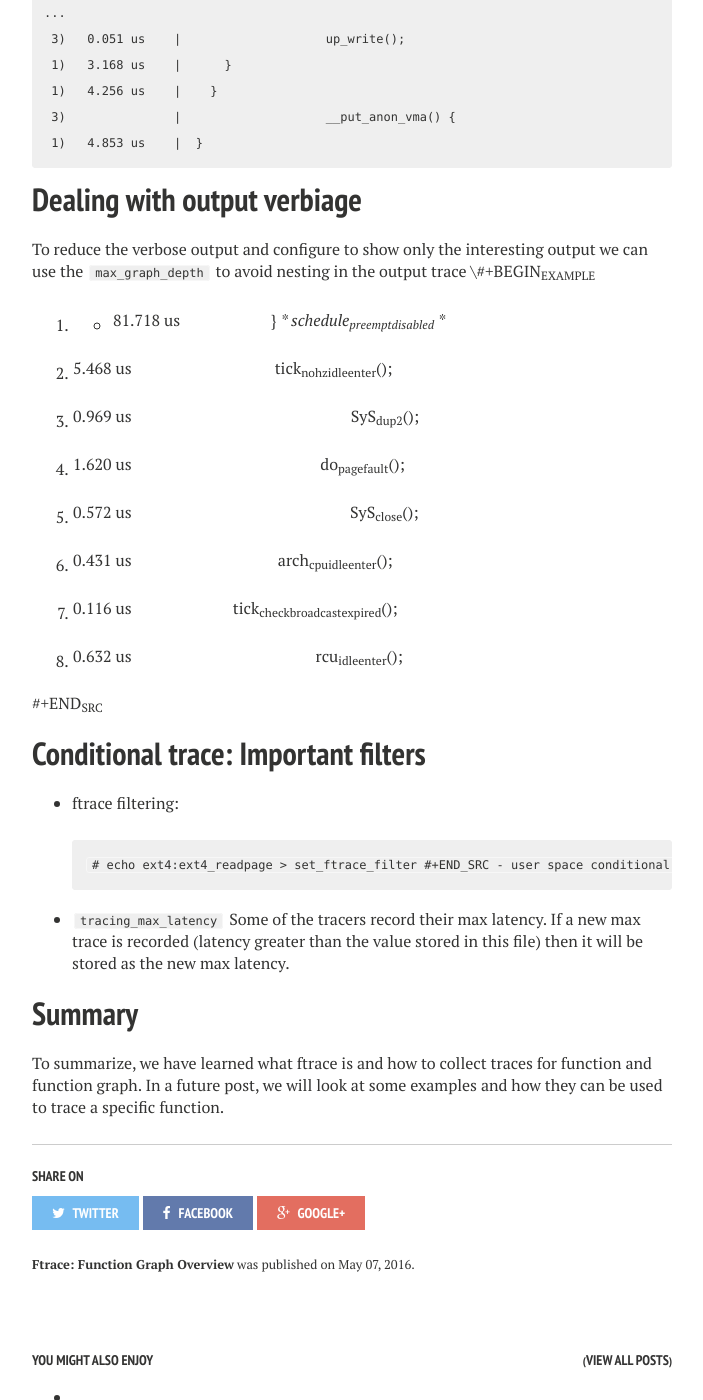
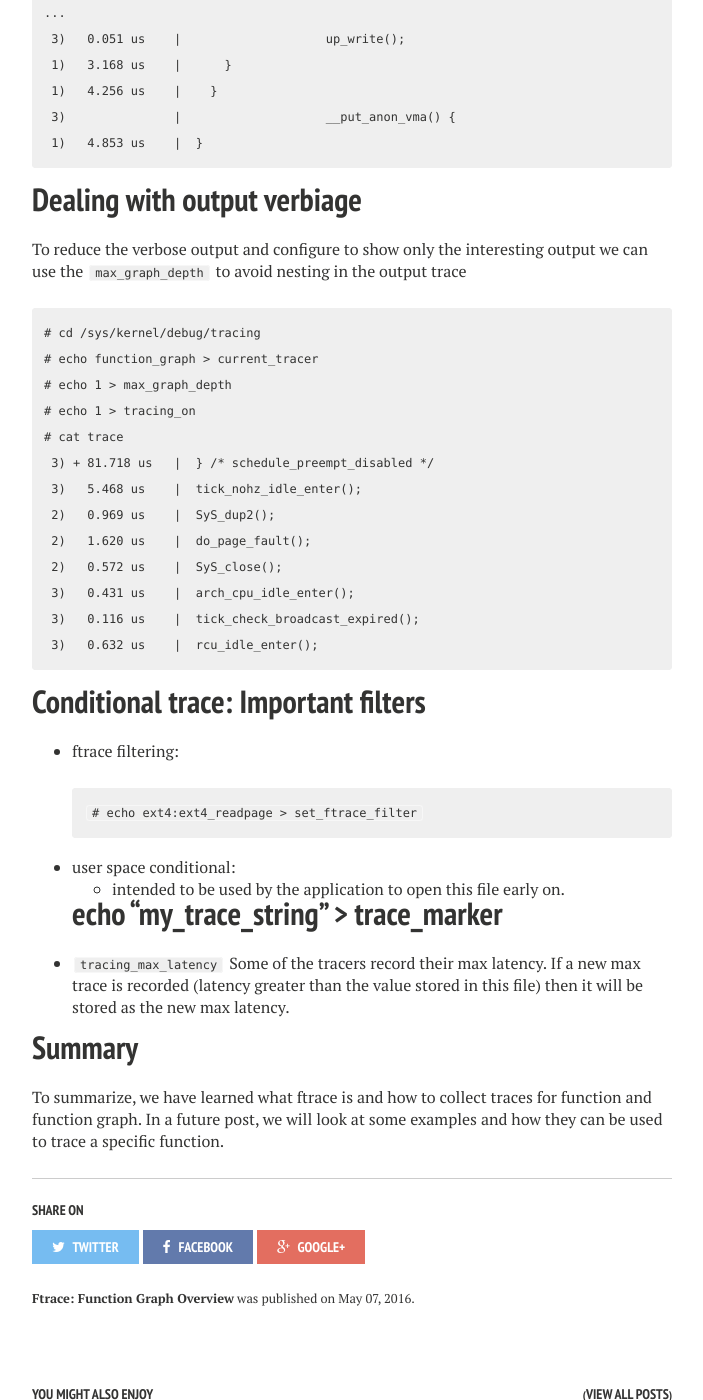
Before and after one commit to mycpuorg/mycpuorg.github.io, a Jekyll site: the page built from _posts/2016-05-07-ftrace-function-graph.md, in a window 1280 px wide and 1400 px high, scrolled down 2985 px. Shown: the whole window, without its empty margins (288-991 px from the left). Built offline with Jekyll 4.4.1, drawn with Linux system fonts in a browser that asks for light colours; nearby versions of some CDN libraries; comment, search, counter and statistics services are not loaded.

Commit message:
Fix SRC tags
Signed-off-by: Manoj Rao <me@mycpu.org>

```diff
--- a/_posts/2016-05-07-ftrace-function-graph.md
+++ b/_posts/2016-05-07-ftrace-function-graph.md
@@ -133,29 +133,31 @@ Ftrace supports static and dynamic events
 To reduce the verbose output and configure to show only the
 interesting output we can use the `max_graph_depth` to avoid nesting in
 the output trace
-\\#+BEGIN<sub>EXAMPLE</sub>
 
-1.  + 81.718 us   |  } *\* schedule<sub>preempt</sub><sub>disabled</sub> \**
-2.  5.468 us    |  tick<sub>nohz</sub><sub>idle</sub><sub>enter</sub>();
-3.  0.969 us    |  SyS<sub>dup2</sub>();
-4.  1.620 us    |  do<sub>page</sub><sub>fault</sub>();
-5.  0.572 us    |  SyS<sub>close</sub>();
-6.  0.431 us    |  arch<sub>cpu</sub><sub>idle</sub><sub>enter</sub>();
-7.  0.116 us    |  tick<sub>check</sub><sub>broadcast</sub><sub>expired</sub>();
-8.  0.632 us    |  rcu<sub>idle</sub><sub>enter</sub>();
-
-\#+END<sub>SRC</sub>
+    # cd /sys/kernel/debug/tracing
+    # echo function_graph > current_tracer
+    # echo 1 > max_graph_depth
+    # echo 1 > tracing_on
+    # cat trace
+     3) + 81.718 us   |  } /* schedule_preempt_disabled */
+     3)   5.468 us    |  tick_nohz_idle_enter();
+     2)   0.969 us    |  SyS_dup2();
+     2)   1.620 us    |  do_page_fault();
+     2)   0.572 us    |  SyS_close();
+     3)   0.431 us    |  arch_cpu_idle_enter();
+     3)   0.116 us    |  tick_check_broadcast_expired();
+     3)   0.632 us    |  rcu_idle_enter();
 
 # Conditional trace: Important filters<a id="orgheadline9"></a>
 
 -   ftrace filtering:
 
-          # echo ext4:ext4_readpage > set_ftrace_filter
-          #+END_SRC
-        - user space conditional:
-          - intended to be used by the application to open this file early on.
-        #+BEGIN_EXAMPLE
-        # echo "my_trace_string" > trace_marker
+        # echo ext4:ext4_readpage > set_ftrace_filter
+-   user space conditional:
+    -   intended to be used by the application to open this file early on.
+
+    # echo "my_trace_string" > trace_marker
+
 -   `tracing_max_latency` Some of the tracers record their max latency. If a new max trace is recorded (latency greater than the value stored in this file) then it will be stored as the new max latency.
 
 # Summary<a id="orgheadline10"></a>
```
